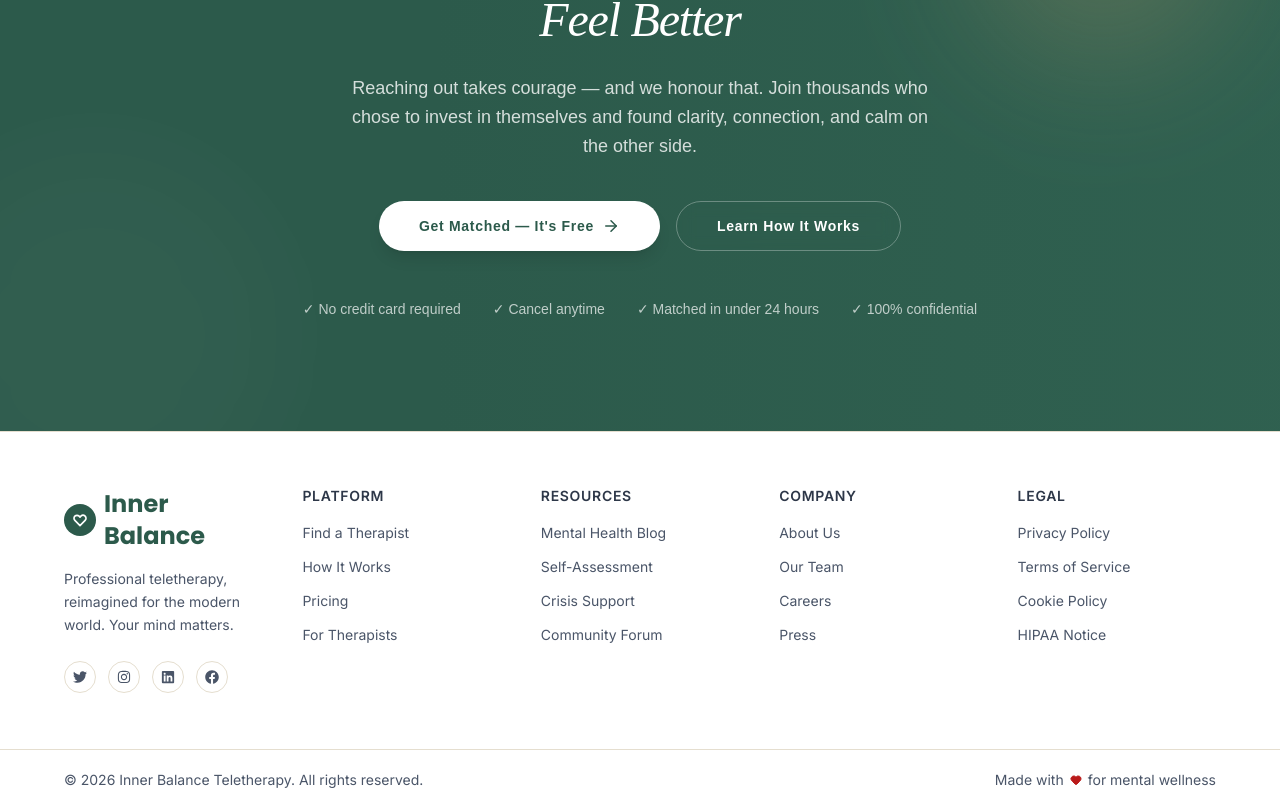
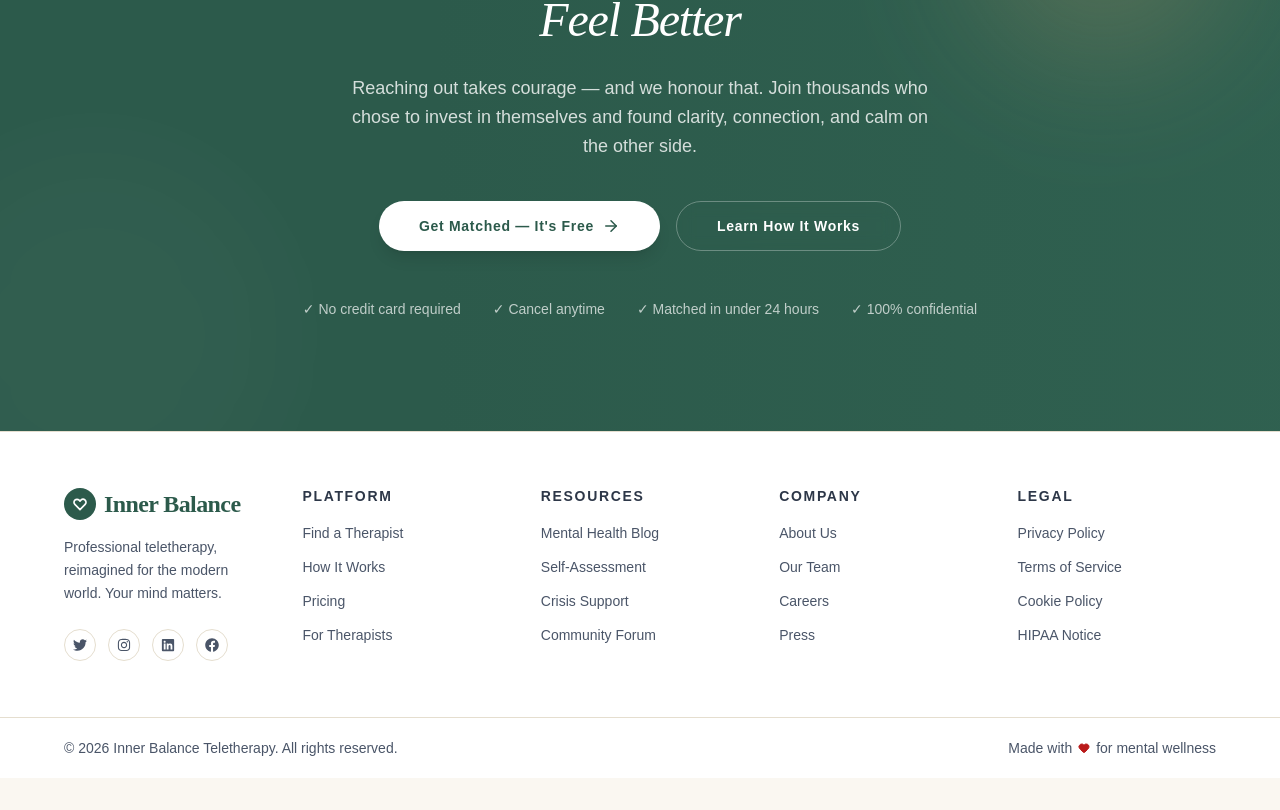
Before and after one commit to Kabita01-web/teletherapy-platform, a React (Vite) app in the folder client/: page / in a window 1280 px wide. Shown: the part 4852-5662 px from the top of the page. After the commit the page ends 5630 px from the top, so only its background shows below. Built offline with nearby package versions, Linux system fonts and the light colour scheme.

Commit message:
feat(client, pages, components): Update Footer components to use motion for interactive animations.

```diff
--- a/client/src/components/landing/Footer.jsx
+++ b/client/src/components/landing/Footer.jsx
@@ -1,39 +1,79 @@
-import { Heart, ArrowRight } from 'lucide-react';
-import { FaTwitter, FaInstagram, FaLinkedin, FaFacebook } from 'react-icons/fa';
+import { motion } from "motion/react";
+import { Heart } from "lucide-react";
+import { FaTwitter, FaInstagram, FaLinkedin, FaFacebook } from "react-icons/fa";
+
+/**
+ * Typography: matches the rest of the site — Fraunces for the wordmark,
+ * Plus Jakarta Sans for column headings, links, and the bottom bar.
+ * Fonts load once, globally (see TrustFeatures.jsx for the <link> tags).
+ *
+ * Motion: a single, restrained whileInView fade-up for the whole grid —
+ * a footer doesn't need the staggered card entrances used higher up the
+ * page, just enough motion to not feel static compared to everything
+ * above it.
+ */
 
 const footerLinks = {
-  Platform: ['Find a Therapist', 'How It Works', 'Pricing', 'For Therapists'],
-  Resources: ['Mental Health Blog', 'Self-Assessment', 'Crisis Support', 'Community Forum'],
-  Company: ['About Us', 'Our Team', 'Careers', 'Press'],
-  Legal: ['Privacy Policy', 'Terms of Service', 'Cookie Policy', 'HIPAA Notice'],
+  Platform: ["Find a Therapist", "How It Works", "Pricing", "For Therapists"],
+  Resources: [
+    "Mental Health Blog",
+    "Self-Assessment",
+    "Crisis Support",
+    "Community Forum",
+  ],
+  Company: ["About Us", "Our Team", "Careers", "Press"],
+  Legal: [
+    "Privacy Policy",
+    "Terms of Service",
+    "Cookie Policy",
+    "HIPAA Notice",
+  ],
 };
 
 const socialLinks = [
-  { icon: FaTwitter, label: 'Twitter', href: '#' },
-  { icon: FaInstagram, label: 'Instagram', href: '#' },
-  { icon: FaLinkedin, label: 'LinkedIn', href: '#' },
-  { icon: FaFacebook, label: 'Facebook', href: '#' },
+  { icon: FaTwitter, label: "Twitter", href: "#" },
+  { icon: FaInstagram, label: "Instagram", href: "#" },
+  { icon: FaLinkedin, label: "LinkedIn", href: "#" },
+  { icon: FaFacebook, label: "Facebook", href: "#" },
 ];
+
 export default function Footer() {
   return (
     <footer className="bg-surface border-t border-outline-variant" id="footer">
-
-
       {/* Main footer */}
       <div className="max-w-[1280px] mx-auto px-6 md:px-16 py-14">
-        <div className="grid grid-cols-1 sm:grid-cols-2 lg:grid-cols-5 gap-10">
+        <motion.div
+          className="grid grid-cols-1 sm:grid-cols-2 lg:grid-cols-5 gap-10"
+          initial={{ opacity: 0, y: 16 }}
+          whileInView={{ opacity: 1, y: 0 }}
+          viewport={{ once: true, amount: 0.3 }}
+          transition={{ duration: 0.6, ease: [0.16, 1, 0.3, 1] }}
+        >
           {/* Brand column */}
           <div className="lg:col-span-1">
             <div className="flex items-center gap-2 mb-4">
               <div className="w-8 h-8 rounded-full bg-primary flex items-center justify-center flex-shrink-0">
-                <svg viewBox="0 0 24 24" fill="none" className="w-4 h-4 text-white" stroke="currentColor" strokeWidth={2.5}>
-                  <path strokeLinecap="round" strokeLinejoin="round" d="M4.318 6.318a4.5 4.5 0 000 6.364L12 20.364l7.682-7.682a4.5 4.5 0 00-6.364-6.364L12 7.636l-1.318-1.318a4.5 4.5 0 00-6.364 0z" />
+                <svg
+                  viewBox="0 0 24 24"
+                  fill="none"
+                  className="w-4 h-4 text-white"
+                  stroke="currentColor"
+                  strokeWidth={2.5}
+                >
+                  <path
+                    strokeLinecap="round"
+                    strokeLinejoin="round"
+                    d="M4.318 6.318a4.5 4.5 0 000 6.364L12 20.364l7.682-7.682a4.5 4.5 0 00-6.364-6.364L12 7.636l-1.318-1.318a4.5 4.5 0 00-6.364 0z"
+                  />
                 </svg>
               </div>
-              <span className="text-headline-md font-headline-md text-primary font-bold">Inner Balance</span>
+              <span className="text-headline-md font-['Fraunces',serif] font-semibold text-primary tracking-tight">
+                Inner Balance
+              </span>
             </div>
-            <p className="text-body-sm font-body-sm text-text-muted leading-relaxed mb-6">
-              Professional teletherapy, reimagined for the modern world. Your mind matters.
+            <p className="text-body-sm font-['Plus_Jakarta_Sans',sans-serif] text-text-muted leading-relaxed mb-6">
+              Professional teletherapy, reimagined for the modern world. Your
+              mind matters.
             </p>
             {/* Social icons */}
             <div className="flex gap-3">
@@ -42,7 +82,7 @@ export default function Footer() {
                   key={label}
                   href={href}
                   aria-label={label}
-                  className="w-8 h-8 rounded-full border border-outline-variant flex items-center justify-center text-on-surface-variant hover:border-primary hover:text-primary transition-colors"
+                  className="w-8 h-8 rounded-full border border-outline-variant flex items-center justify-center text-on-surface-variant hover:border-primary hover:text-primary hover:-translate-y-0.5 transition-all duration-200"
                 >
                   <Icon size={14} />
                 </a>
@@ -53,7 +93,7 @@ export default function Footer() {
           {/* Link columns */}
           {Object.entries(footerLinks).map(([category, links]) => (
             <div key={category}>
-              <h4 className="text-label-md font-label-md text-on-surface uppercase tracking-wider mb-4">
+              <h4 className="text-label-md font-['Plus_Jakarta_Sans',sans-serif] font-semibold text-on-surface uppercase tracking-[0.12em] mb-4">
                 {category}
               </h4>
               <ul className="flex flex-col gap-2.5">
@@ -61,7 +101,7 @@ export default function Footer() {
                   <li key={link}>
                     <a
                       href="#"
-                      className="text-body-sm font-body-sm text-text-muted hover:text-primary transition-colors"
+                      className="text-body-sm font-['Plus_Jakarta_Sans',sans-serif] text-text-muted hover:text-primary transition-colors"
                     >
                       {link}
                     </a>
@@ -70,17 +110,20 @@ export default function Footer() {
               </ul>
             </div>
           ))}
-        </div>
+        </motion.div>
       </div>
 
       {/* Bottom bar */}
       <div className="border-t border-outline-variant">
         <div className="max-w-[1280px] mx-auto px-6 md:px-16 py-5 flex flex-col sm:flex-row items-center justify-between gap-3">
-          <p className="text-body-sm font-body-sm text-text-muted text-center sm:text-left">
-            © {new Date().getFullYear()} Inner Balance Teletherapy. All rights reserved.
+          <p className="text-body-sm font-['Plus_Jakarta_Sans',sans-serif] text-text-muted text-center sm:text-left">
+            © {new Date().getFullYear()} Inner Balance Teletherapy. All rights
+            reserved.
           </p>
-          <p className="text-body-sm font-body-sm text-text-muted flex items-center gap-1.5">
-            Made with <Heart size={12} fill="currentColor" className="text-error" /> for mental wellness
+          <p className="text-body-sm font-['Plus_Jakarta_Sans',sans-serif] text-text-muted flex items-center gap-1.5">
+            Made with{" "}
+            <Heart size={12} fill="currentColor" className="text-error" /> for
+            mental wellness
           </p>
         </div>
       </div>
```
